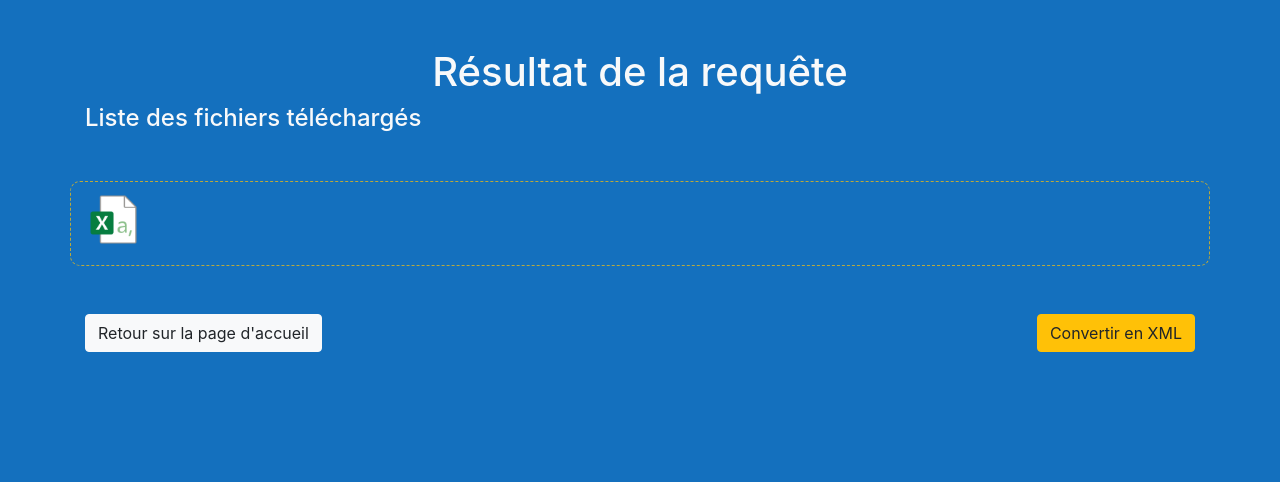
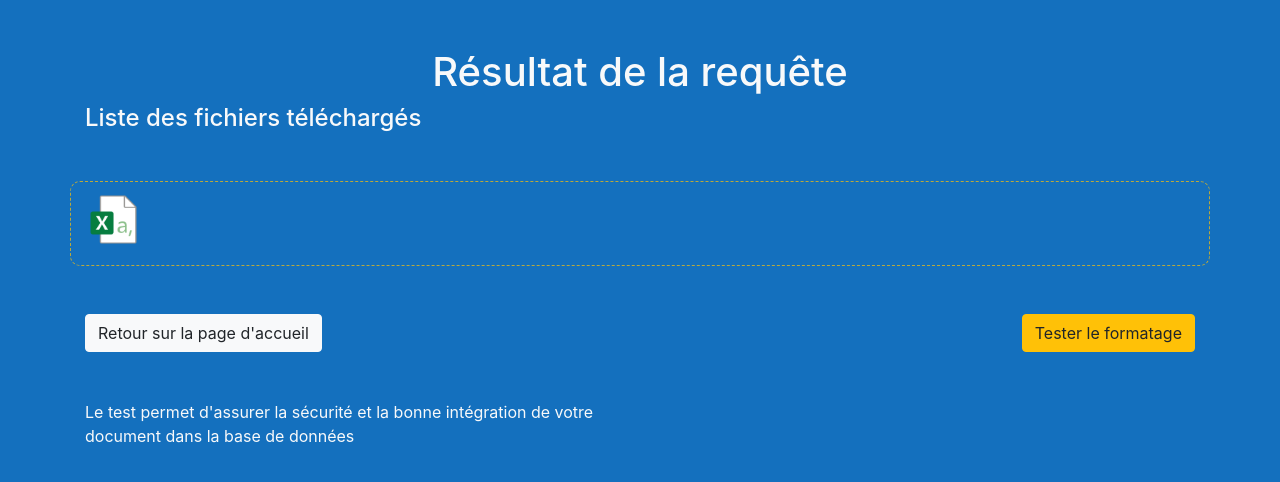
Before and after one commit to tristannavez/opendatacity, a Python web app: template services/blueprint/template/traitement.html in a window 1280 px wide. Shown: the top 482 px of the page. Run offline with Jinja, Linux system fonts and the light colour scheme; the template is opened without the code that fills it, so the values that code supplies are empty; some libraries are stand-ins or nearby versions.

Commit message:
modif test csv

```diff
--- a/services/blueprint/template/traitement.html
+++ b/services/blueprint/template/traitement.html
@@ -25,7 +25,10 @@
                 <a href="{{ url_for('WebService.index') }}" class="btn btn-light">Retour sur la page d'accueil</a>
             </div>
             <div class="col-6">
-                <a href="" class="btn btn-warning float-right" >Convertir en XML</a>
+                <a href="#" class="btn btn-warning float-right" >Tester le formatage</a>
+            </div>
+            <div class="col-6 mt-5">
+                <span class="white">Le test permet d'assurer la sécurité et la bonne intégration de votre document dans la base de données</span>
             </div>
         </div>
     </div>
```
